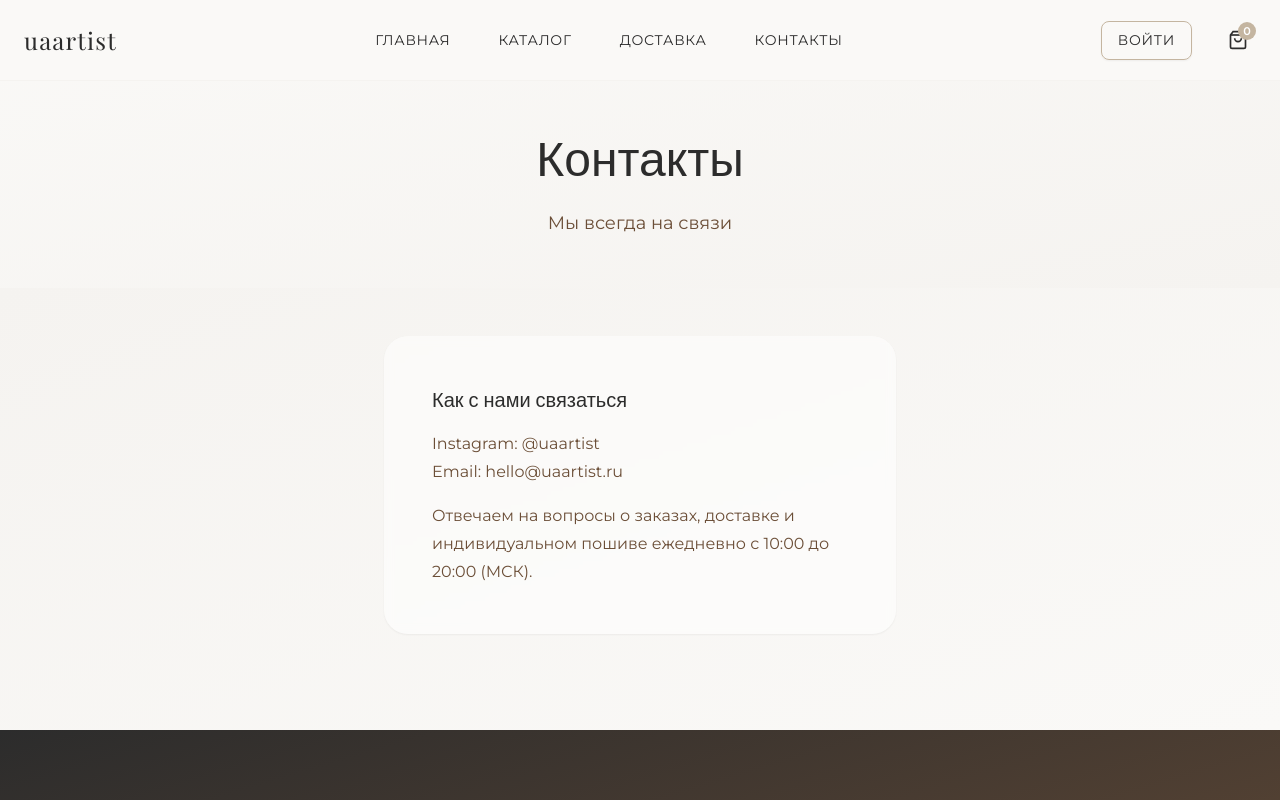
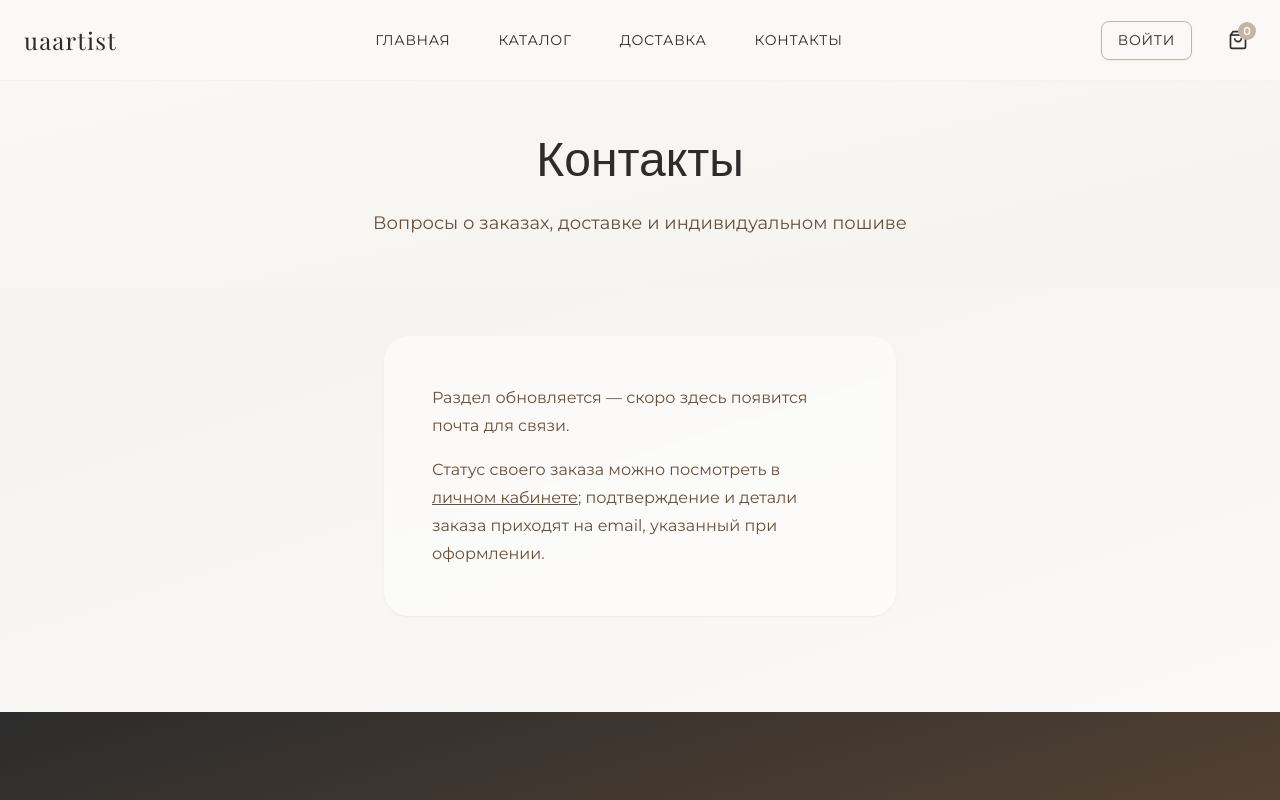
Before and after one commit to technik906-afk/uaartist, a Next.js app in the folder frontend/: page /contacts in a window 1280 px wide. Shown: the top 800 px of the page. Built offline with nearby package versions, Linux system fonts and the light colour scheme; no server answers.

Commit message:
fix: контакты — убраны инстаграм, несуществующий hello@ и выдуманные часы ответов

```diff
--- a/frontend/src/app/contacts/page.tsx
+++ b/frontend/src/app/contacts/page.tsx
@@ -1,33 +1,35 @@
 import type { Metadata } from "next";
+import Link from "next/link";
 
 export const metadata: Metadata = {
   title: "Контакты",
   description: "Свяжитесь с uaartist: вопросы о заказах, доставке и индивидуальном пошиве.",
 };
 
+// Временный минимум: настоящего почтового ящика пока нет (появится вместе с
+// офертой) — несуществующий hello@ и инстаграм убраны, чтобы не отправлять
+// людей в пустоту. Как будет ящик — вписать сюда и в оферту.
 export default function ContactsPage() {
   return (
     <>
       <section className="page-header">
         <div className="container">
           <h1 className="page-title font-serif">Контакты</h1>
-          <p className="page-subtitle">Мы всегда на связи</p>
+          <p className="page-subtitle">Вопросы о заказах, доставке и индивидуальном пошиве</p>
         </div>
       </section>
       <section className="products" style={{ padding: "48px 0 96px" }}>
         <div className="container" style={{ maxWidth: 560 }}>
           <div className="feature-card">
-            <h3 className="feature-title font-serif">Как с нами связаться</h3>
+            <p className="feature-text">
+              Раздел обновляется — скоро здесь появится почта для связи.
+            </p>
             <p className="feature-text" style={{ marginTop: 16 }}>
-              Instagram:{" "}
-              <a href="https://instagram.com/uaartist" target="_blank" rel="noopener noreferrer">
-                @uaartist
-              </a>
-            </p>
-            <p className="feature-text">Email: hello@uaartist.ru</p>
-            <p className="feature-text" style={{ marginTop: 16 }}>
-              Отвечаем на вопросы о заказах, доставке и индивидуальном пошиве ежедневно с 10:00 до
-              20:00 (МСК).
+              Статус своего заказа можно посмотреть в{" "}
+              <Link href="/account" style={{ textDecoration: "underline" }}>
+                личном кабинете
+              </Link>
+              ; подтверждение и детали заказа приходят на email, указанный при оформлении.
             </p>
           </div>
         </div>
```
